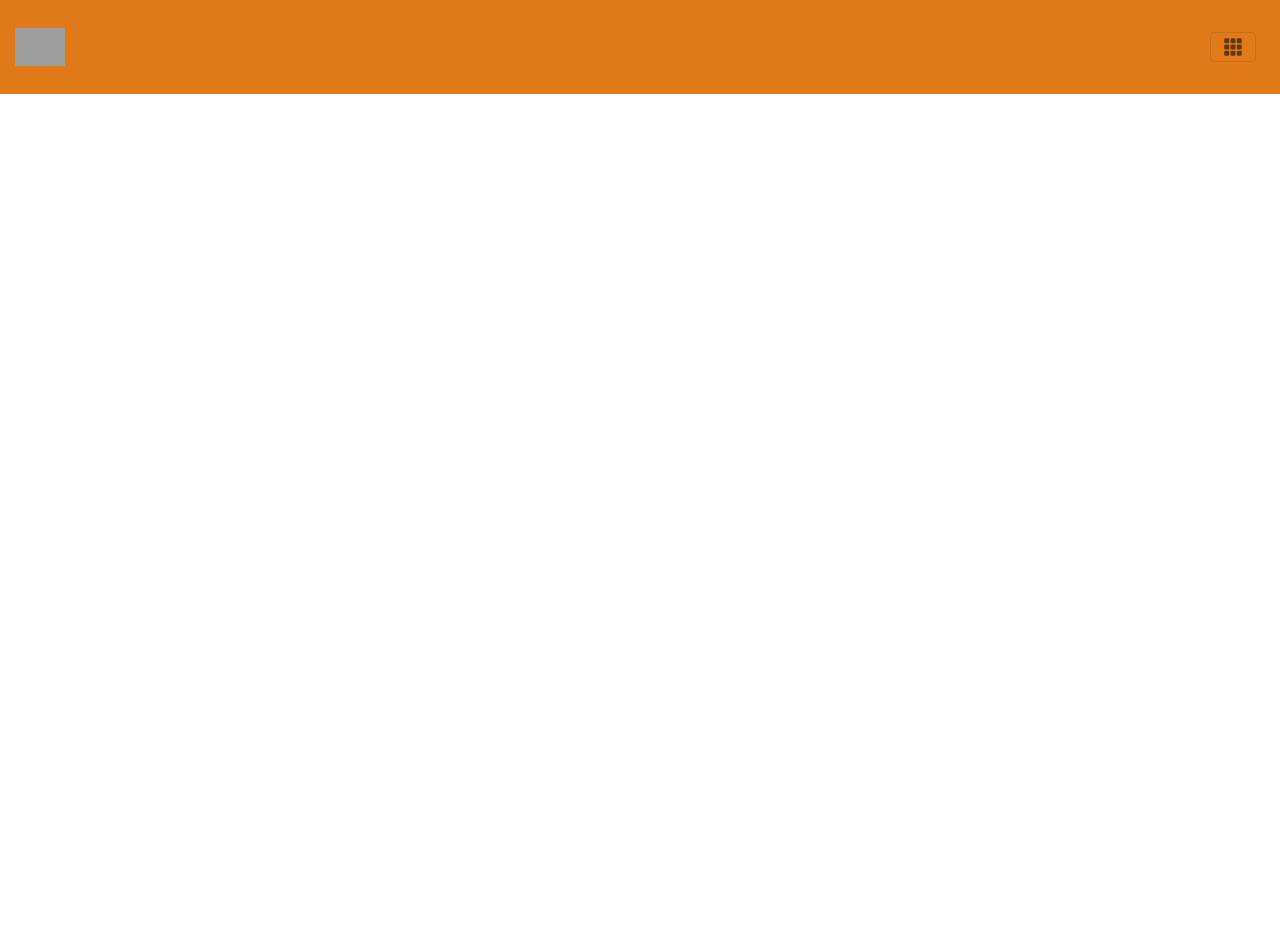
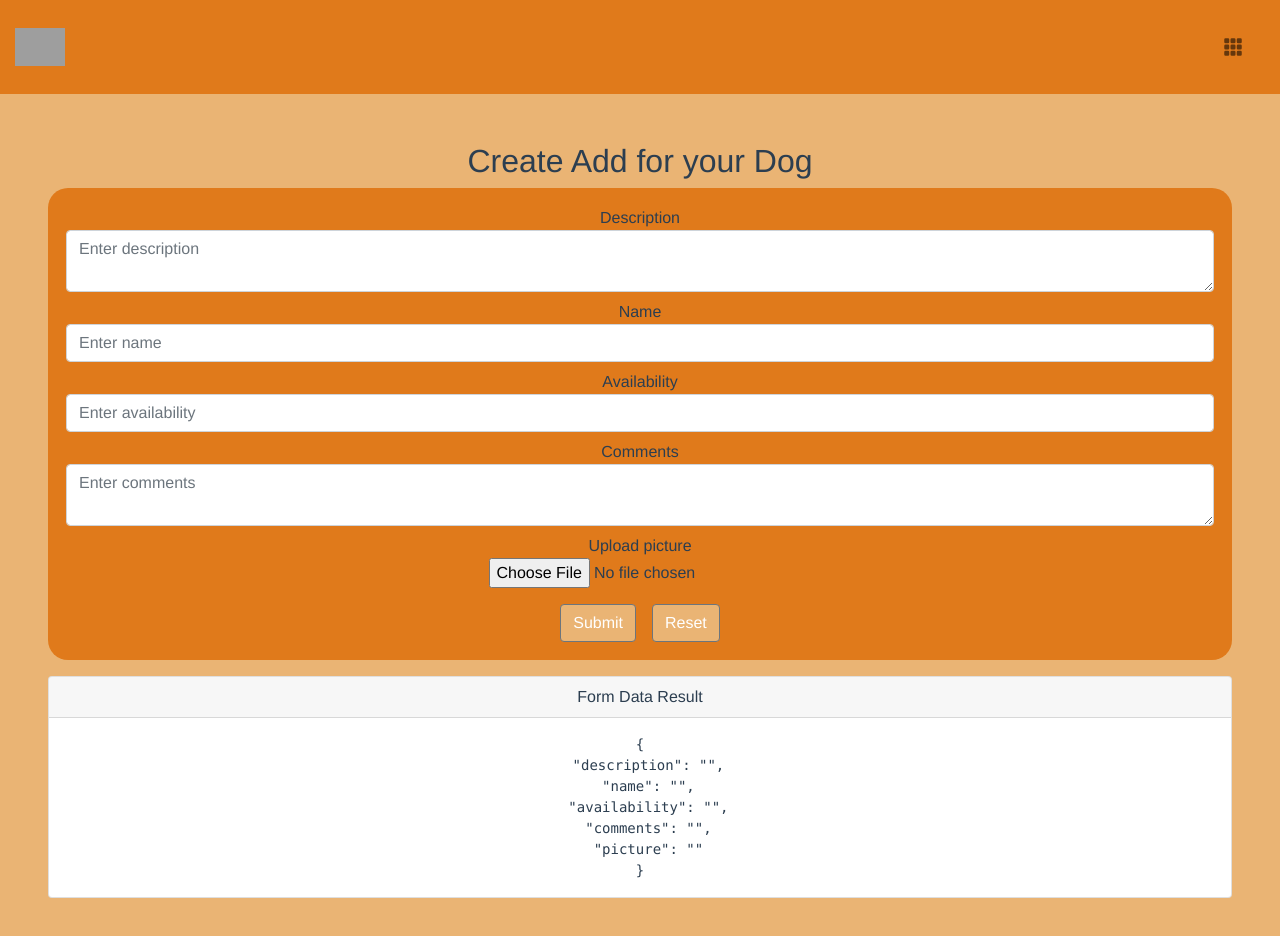
Before and after one commit to amrhefny87/DoggyFriendly, a Vue app: page /formdogs in a window 1280 px wide. Shown: the top 936 px of the page. Before the commit the page ends 800 px from the top, so only its background shows below. Built offline with nearby package versions, Linux system fonts and the light colour scheme; grey boxes are pictures that could not be loaded.

Commit message:
forms dogs, form sitters

```diff
--- a/public/index.html
+++ b/public/index.html
@@ -7,7 +7,7 @@
     <link rel="icon" href="<%= BASE_URL %>favicon.ico">
     <title><%= htmlWebpackPlugin.options.title %></title>
   </head>
-  <body>
+  <body style="background: #eab474;">
     <noscript>
       <strong>We're sorry but <%= htmlWebpackPlugin.options.title %> doesn't work properly without JavaScript enabled. Please enable it to continue.</strong>
     </noscript>
--- a/src/components/Header.vue
+++ b/src/components/Header.vue
@@ -8,7 +8,7 @@
           id="image"
         />
       </router-link>
-      <b-navbar-toggle target="navbar-toggle-collapse" class="m-4">
+      <b-navbar-toggle target="navbar-toggle-collapse"  class="m-4" id="border">
         <template #default="{ expanded }">
           <b-icon
             v-if="expanded"
@@ -23,6 +23,8 @@
         >
           <b-nav-item to="/dogs">Dogs</b-nav-item>
           <b-nav-item to="/sitters">Sitters</b-nav-item>
+          <b-nav-item to="/formdogs">Form Dogs</b-nav-item>
+          <b-nav-item to="/formsitters">Form Sitters</b-nav-item>
         </b-navbar-nav>
       </b-collapse>
     </b-navbar>
@@ -65,4 +67,8 @@ export default {
 #navbar {
   background: #e07a1b;
 }
+
+#border {
+  border: 1px solid transparent
+}
 </style>
--- a/src/components/Inicio.vue
+++ b/src/components/Inicio.vue
@@ -1,10 +1,10 @@
 <template>
   <div class="hello">
-    <h1>DoggyF</h1>
-    <p>A dog is the only thing on earth that loves you more than he loves himself</p>
+    <h1 >DoggyF</h1>
+    <h6>A dog is the only thing on earth that loves you more than he loves himself</h6>
     <div class="btn-group-vertical" role="group" aria-label="Basic example">
-      <router-link to="/dogs" class="btn text-white btn-primary">DOGS</router-link>
-      <router-link to="/sitters" class="btn text-white btn-primary">SITTERS</router-link>
+      <router-link to="/dogs" class="btn text-white m-2 rounded-top rounded-bottom" id="button1">DOGS</router-link>
+      <router-link to="/sitters" class="btn text-white m-2 rounded-top rounded-bottom" id="button2">SITTERS</router-link>
     </div>
   </div>
 </template>
@@ -17,8 +17,17 @@ export default {
 
 <!-- Add "scoped" attribute to limit CSS to this component only -->
 <style scoped>
-h3 {
-  margin: 40px 0 0;
+h1 {
+  font-weight: bold;
+  margin-top: 15px;
+}
+
+h6 {
+  margin-top: 15px ;
+  color: white;
+  font-weight: bold;
+  padding: 10px;
+  text-shadow: 2px 2px black;
 }
 ul {
   list-style-type: none;
@@ -31,4 +40,12 @@ li {
 a {
   color: #42b983;
 }
+
+#button1{
+  background: #EE8B16;
+}
+
+#button2{
+  background: #EE8B16;
+}
 </style>
--- a/src/router/index.js
+++ b/src/router/index.js
@@ -3,6 +3,8 @@ import VueRouter from 'vue-router'
 import Home from '../views/Home.vue'
 import Dogs from '../views/Dogs.vue'
 import Sitters from '../views/Sitters.vue'
+import FormDogs from '../views/FormDogs.vue'
+import FormSitters from '../views/FormSitters.vue'
 
 Vue.use(VueRouter)
 
@@ -21,6 +23,16 @@ const routes = [
     path: '/dogs',
     name: 'Dogs',
     component: Dogs
+  },
+  {
+    path: '/formdogs',
+    name: 'formdogs',
+    component: FormDogs
+  },
+  {
+    path: '/formsitters',
+    name: 'formsitters',
+    component: FormSitters
   }
 ]
 
--- /dev/null
+++ b/src/views/FormDogs.vue
@@ -0,0 +1,135 @@
+<template>
+  <div class="p-5">
+    <h2>Create Add for your Dog</h2>
+    <div id="formDogContainer">
+      <b-form @submit="onSubmit" @reset="onReset" v-if="show">
+        <b-form-group
+          class="m-2"
+          id="input-group-2"
+          label="Description "
+          label-for="input-2"
+        >
+          <b-form-textarea
+            id="input-2"
+            v-model="form.description"
+            placeholder="Enter description"
+            required
+          ></b-form-textarea>
+        </b-form-group>
+        <b-form-group
+          id="input-group-2"
+          label="Name"
+          label-for="input-2"
+          class="m-2 text-left"
+        >
+          <b-form-input
+            id="input-2"
+            v-model="form.name"
+            placeholder="Enter name"
+            required
+          ></b-form-input>
+        </b-form-group>
+        <b-form-group
+          id="input-group-2"
+          label="Availability"
+          label-for="input-2"
+          class="m-2"
+        >
+          <b-form-input
+            id="input-2"
+            v-model="form.availability"
+            placeholder="Enter availability"
+            required
+          ></b-form-input>
+        </b-form-group>
+
+        <b-form-group
+          id="input-group-2"
+          label="Comments"
+          label-for="input-2"
+          class="m-2"
+        >
+          <b-form-textarea
+            id="input-2"
+            v-model="form.comments"
+            placeholder="Enter comments"
+            required
+          ></b-form-textarea>
+        </b-form-group>
+        <b-form-group
+          id="input-group-2"
+          label="Upload picture"
+          label-for="input-2"
+          class="m-2 d-flex flex-column"
+        >
+          <b-form-file
+            id="input-2"
+            v-model="form.picture"
+            placeholder=""
+            required
+          ></b-form-file>
+        </b-form-group>
+
+        <b-button type="submit" id="buttonSub" class="m-2">Submit</b-button>
+        <b-button type="reset" id="buttonSub2" class="m-2">Reset</b-button>
+      </b-form>
+    </div>
+    <b-card class="mt-3" header="Form Data Result">
+      <pre class="m-0">{{ form }}</pre>
+    </b-card>
+  </div>
+</template>
+<script>
+export default {
+  name: "FormDogs",
+
+  data() {
+    return {
+      form: {
+        description: "",
+        name: "",
+        availability: "",
+        comments: "",
+        picture: "",
+      },
+
+      show: true,
+    };
+  },
+  methods: {
+    onSubmit(event) {
+      event.preventDefault();
+      alert(JSON.stringify(this.form));
+    },
+    onReset(event) {
+      event.preventDefault();
+      // Reset our form values
+      this.form.description = "";
+      this.form.name = "";
+      this.form.availability = "";
+      this.form.comments = "";
+      this.form.picture = "";
+      // Trick to reset/clear native browser form validation state
+      this.show = false;
+      this.$nextTick(() => {
+        this.show = true;
+      });
+    },
+  },
+};
+</script>
+<style scoped>
+#formDogContainer {
+  background: #e07a1b;
+  padding: 10px;
+  border-radius: 20px;
+}
+
+#buttonSub {
+    background: #eab474;
+}
+
+#buttonSub2 {
+    background: #eab474;
+}
+</style>
--- /dev/null
+++ b/src/views/FormSitters.vue
@@ -0,0 +1,111 @@
+<template>
+  <div class="p-5">
+    <h2>Create your Sitter Add</h2>
+    <div id="formDogContainer">
+      <b-form @submit="onSubmit" @reset="onReset" v-if="show">
+        <b-form-group
+          class="m-2"
+          id="input-group-2"
+          label="Description "
+          label-for="input-2"
+        >
+          <b-form-textarea
+            id="input-2"
+            v-model="form.description"
+            placeholder="Enter description"
+            required
+          ></b-form-textarea>
+        </b-form-group>
+
+        <b-form-group
+          id="input-group-2"
+          label="Availability"
+          label-for="input-2"
+          class="m-2"
+        >
+          <b-form-input
+            id="input-2"
+            v-model="form.availability"
+            placeholder="Enter availability"
+            required
+          ></b-form-input>
+        </b-form-group>
+
+        <b-form-group
+          id="input-group-2"
+          label="Comments"
+          label-for="input-2"
+          class="m-2"
+        >
+          <b-form-textarea
+            id="input-2"
+            v-model="form.comments"
+            placeholder="Enter comments"
+            required
+          ></b-form-textarea>
+        </b-form-group>
+
+
+        <b-button type="submit" id="buttonSub" class="m-2">Submit</b-button>
+        <b-button type="reset" id="buttonSub2" class="m-2">Reset</b-button>
+      </b-form>
+    </div>
+    <b-card class="mt-3" header="Form Data Result">
+      <pre class="m-0">{{ form }}</pre>
+    </b-card>
+  </div>
+</template>
+<script>
+export default {
+  name: "FormSitters",
+
+  data() {
+    return {
+      form: {
+        description: "",
+        name: "",
+        availability: "",
+        comments: "",
+        picture: "",
+      },
+
+      show: true,
+    };
+  },
+  methods: {
+    onSubmit(event) {
+      event.preventDefault();
+      alert(JSON.stringify(this.form));
+    },
+    onReset(event) {
+      event.preventDefault();
+      // Reset our form values
+      this.form.description = "";
+      this.form.name = "";
+      this.form.availability = "";
+      this.form.comments = "";
+      this.form.picture = "";
+      // Trick to reset/clear native browser form validation state
+      this.show = false;
+      this.$nextTick(() => {
+        this.show = true;
+      });
+    },
+  },
+};
+</script>
+<style scoped>
+#formDogContainer {
+  background: #e07a1b;
+  padding: 10px;
+  border-radius: 20px;
+}
+
+#buttonSub {
+    background: #eab474;
+}
+
+#buttonSub2 {
+    background: #eab474;
+}
+</style>
--- a/src/views/Home.vue
+++ b/src/views/Home.vue
@@ -1,6 +1,6 @@
 <template>
   <div class="home">
-    <img style="width: 18rem" alt="Dog Logo" src="../assets/logoDog.png" />
+    <img style="width: 17rem" alt="Dog Logo" src="../assets/logoDog.png" />
     <Inicio />
   </div>
 </template>
```
Also changed, not shown: src/App.vue (+8 -6 lines).
